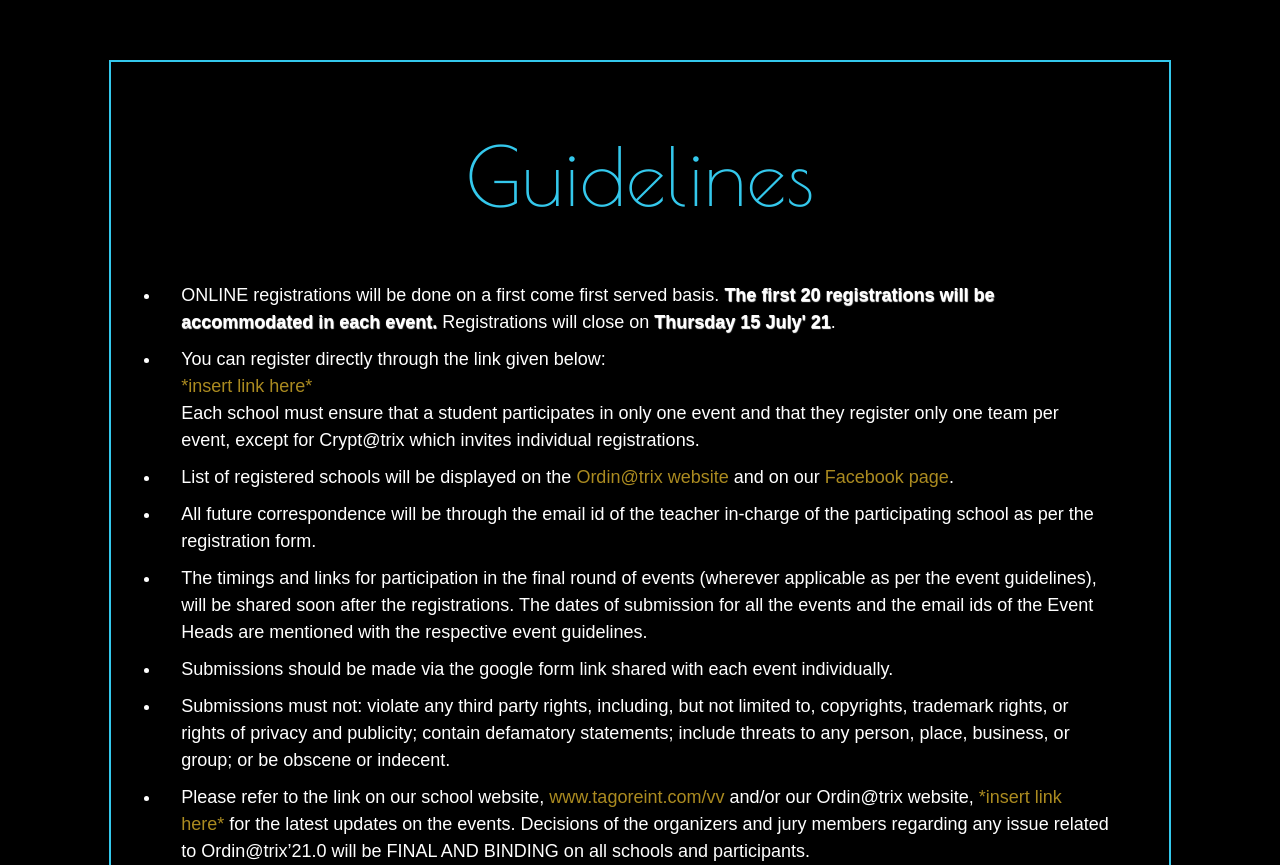
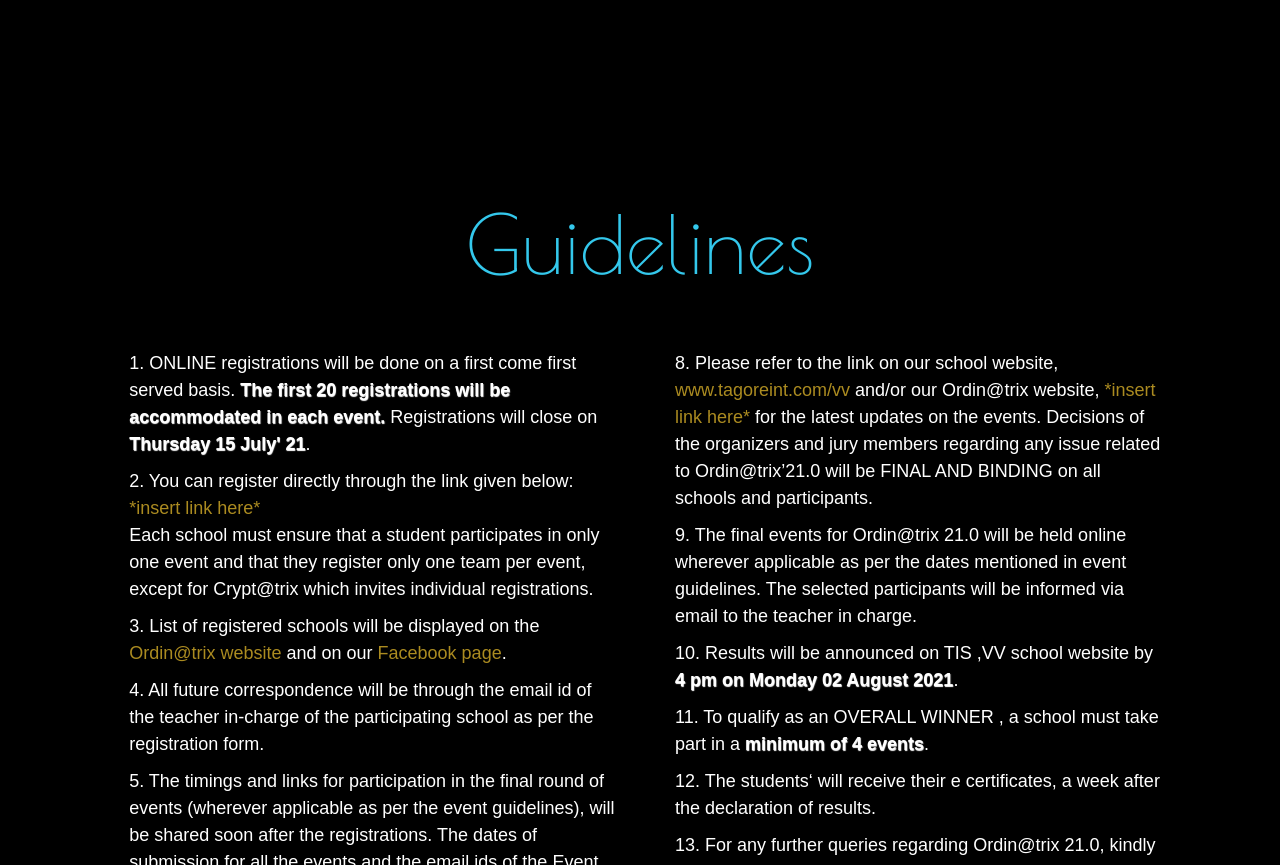
Before and after one commit to navya2006/ordin, a plain HTML site: page index.html in a window 1280 px wide. Shown: the part 1935-2800 px from the top of the page. Drawn offline with nearby package versions, Linux system fonts and the light colour scheme.

Commit message:
guidelines section updated

```diff
--- a/index.html
+++ b/index.html
@@ -96,7 +96,7 @@
 					</div>
 				</div>
 
-		<!--GUIDELINES-->
+		<!--GUIDELINES
 		<div class="guide" id="guide">
             <div class="row">
                 <div class="col-md-1"></div>
@@ -104,51 +104,51 @@
             <div class="box">
                     <h2>Guidelines</h2>
                 <ul>
-<li>ONLINE registrations will be done on a first come first served basis.
+<li>1.ONLINE registrations will be done on a first come first served basis.
     <b>The first 20 registrations will be accommodated in each event.</b> Registrations will close
     on <b>Thursday 15 July' 21</b>.</li>
 
-<li>You can register directly through the link given below:<br>
+<li>2. You can register directly through the link given below:<br>
 <a class="shade" href="#link">*insert link here*</a><br>
 Each school must ensure that a student participates in only one event and that they
 register only one team per event, except for Crypt@trix which invites individual
 registrations.</li>
 
-<li>List of registered schools will be displayed on the <a class="shade" href="#link">Ordin@trix website</a> and on our <a class="shade" href="#link">Facebook page</a>.</li>
+<li>3. List of registered schools will be displayed on the <a class="shade" href="#link">Ordin@trix website</a> and on our <a class="shade" href="#link">Facebook page</a>.</li>
 
-<li>All future correspondence will be through the email id of the teacher in-charge of the
+<li>4. All future correspondence will be through the email id of the teacher in-charge of the
 participating school as per the registration form.</li>
 
-<li>The timings and links for participation in the final round of events (wherever
+<li>5. The timings and links for participation in the final round of events (wherever
 applicable as per the event guidelines), will be shared soon after the registrations.
 The dates of submission for all the events and the email ids of the Event Heads are
 mentioned with the respective event guidelines.</li>
 
-<li>Submissions should be made via the google form link shared with each event
+<li>6. Submissions should be made via the google form link shared with each event
 individually.</li>
 
-<li>Submissions must not: violate any third party rights, including, but not limited to,
+<li>7. Submissions must not: violate any third party rights, including, but not limited to,
 copyrights, trademark rights, or rights of privacy and publicity; contain defamatory
 statements; include threats to any person, place, business, or group; or be obscene or
 indecent.</li>
 
-<li>Please refer to the link on our school website, <a class="shade" href="#link">www.tagoreint.com/vv </a> and/or our Ordin@trix website, <a class="shade" href="#link">*insert link here*</a> for the latest updates on the events.
+<li>8. Please refer to the link on our school website, <a class="shade" href="#link">www.tagoreint.com/vv </a> and/or our Ordin@trix website, <a class="shade" href="#link">*insert link here*</a> for the latest updates on the events.
 Decisions of the organizers and jury members regarding any issue related to
 Ordin@trix’21.0 will be FINAL AND BINDING on all schools and participants.</li>
 
-<li>The final events for Ordin@trix 21.0 will be held online wherever applicable as per
+<li>9. The final events for Ordin@trix 21.0 will be held online wherever applicable as per
 the dates mentioned in event guidelines. The selected participants will be informed via
 email to the teacher in charge.</li>
 
-<li>Results will be announced on TIS ,VV school website by <b>4 pm on Monday 02 August
+<li>10. Results will be announced on TIS ,VV school website by <b>4 pm on Monday 02 August
     2021</b>.</li>
 
-<li>To qualify as an OVERALL WINNER , a school must take part in a  <b>minimum of 4
+<li>11. To qualify as an OVERALL WINNER , a school must take part in a  <b>minimum of 4
     events</b>.</li>
 
-<li>The students‘ will receive their e certificates, a week after the declaration of results.</li>
+<li>12. The students‘ will receive their e certificates, a week after the declaration of results.</li>
 
-<li>For any further queries regarding Ordin@trix 21.0, kindly contact the undersigned:<br>
+<li>13. For any further queries regarding Ordin@trix 21.0, kindly contact the undersigned:<br>
     <b>Bhawna Garg:</b> Email: bhawna@tagoreint.com(9818877958)<br>
     <b>Meenakshi Tickoo:</b> Email: meenakshi@tagoreint.com (9891401515)<br>
     <b>Shaivi Shewaramani:</b> Email: shaivipyrotech@gmail.com<br>
@@ -158,6 +158,66 @@ email to the teacher in charge.</li>
                 </div>
                <div class="col-md-1"></div>
             </div>
+		</div> -->
+
+		<!--GUIDELINES-->
+		<div class="guide" id="guide">
+			<center><h2>Guidelines</h2></center>
+			<div class="row">
+				<div class="col-md-1"></div>
+				<div class="col-md-5"><p>
+					1. ONLINE registrations will be done on a first come first served basis.
+					<b>The first 20 registrations will be accommodated in each event.</b> Registrations will close
+					on <b>Thursday 15 July' 21</b>.<br></p>
+					<p>
+					2. You can register directly through the link given below:<br>
+					<a class="shade" href="#link">*insert link here*</a><br>
+					Each school must ensure that a student participates in only one event and that they
+					register only one team per event, except for Crypt@trix which invites individual
+					registrations.<br></p>
+					<p>
+					3. List of registered schools will be displayed on the <a class="shade" href="#link">Ordin@trix website</a> and on our <a class="shade" href="#link">Facebook page</a>.
+				</p>
+				<p>4. All future correspondence will be through the email id of the teacher in-charge of the
+					participating school as per the registration form.</p>
+				<p>
+					5. The timings and links for participation in the final round of events (wherever
+					applicable as per the event guidelines), will be shared soon after the registrations.
+					The dates of submission for all the events and the email ids of the Event Heads are
+					mentioned with the respective event guidelines.
+				</p>
+				<p>6. Submissions should be made via the google form link shared with each event
+					individually.</p>
+					<p> 7. Submissions must not: violate any third party rights, including, but not limited to,
+						copyrights, trademark rights, or rights of privacy and publicity; contain defamatory
+						statements; include threats to any person, place, business, or group; or be obscene or
+						indecent.
+						</p>
+		</div>
+			<div class="col-md-5">
+				<p>8. Please refer to the link on our school website, <a class="shade" href="#link">www.tagoreint.com/vv </a> and/or our Ordin@trix website, <a class="shade" href="#link">*insert link here*</a> for the latest updates on the events.
+					Decisions of the organizers and jury members regarding any issue related to
+					Ordin@trix’21.0 will be FINAL AND BINDING on all schools and participants.</p>
+			    <p>
+					9. The final events for Ordin@trix 21.0 will be held online wherever applicable as per
+the dates mentioned in event guidelines. The selected participants will be informed via
+email to the teacher in charge.
+				</p>
+				<p>
+					10. Results will be announced on TIS ,VV school website by <b>4 pm on Monday 02 August
+						2021</b>.
+				</p>
+				<p>11. To qualify as an OVERALL WINNER , a school must take part in a  <b>minimum of 4
+					events</b>.</p>
+				<p>12. The students‘ will receive their e certificates, a week after the declaration of results.</p>
+				<p>13. For any further queries regarding Ordin@trix 21.0, kindly contact the undersigned:<br>
+					<b>Bhawna Garg:</b> Email: bhawna@tagoreint.com(9818877958)<br>
+					<b>Meenakshi Tickoo:</b> Email: meenakshi@tagoreint.com (9891401515)<br>
+					<b>Shaivi Shewaramani:</b> Email: shaivipyrotech@gmail.com<br>
+					<b>Naman Chandok:</b> Email: namanpyrotech@gmail.com</p>
+			</div>
+			<div class="col-md-1"></div>
+			</div>
 		</div>
 
 		<!--EVENTS-->
--- a/main.css
+++ b/main.css
@@ -215,7 +215,8 @@ a:hover{
 }*/
 
 .abt{
-    padding-top: 250px;
+    margin-top: 150px;
+    padding-top: 80px;
 }
 
 .abt h2{
@@ -284,10 +285,11 @@ a:hover{
 .guide{
     width: 100%;
     padding-bottom: 50px;
-    padding-top: 60px;
+    margin-top: 150px;
+    padding-top: 50px;
 }
 
-.guide li{
+.guide p{
     font-size: 18px;
 	color:var(--two);
 	padding-left: 20px;
```
Also changed, not shown: images/bulb.png (added), 1 other file.
